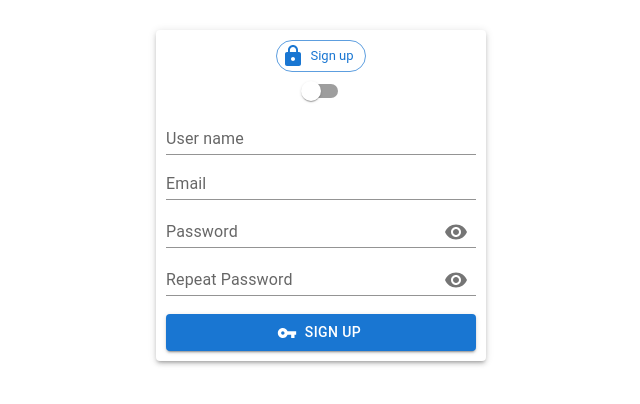
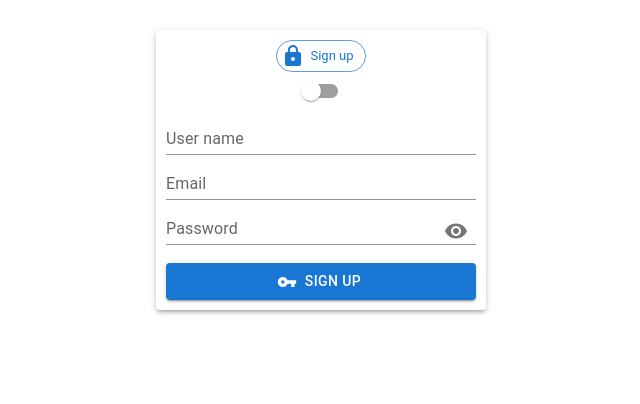
Before and after one commit to Michael-Zhinchyn/practice-react, a React (Create React App) app: page /practice-react/login in a window 1280 px wide. Shown: the top 404 px of the page, without its empty margins (319-959 px from the left). Built offline with nearby package versions, Linux system fonts and the light colour scheme.

Commit message:
update signupform

```diff
--- a/src/components/App.jsx
+++ b/src/components/App.jsx
@@ -1,9 +1,15 @@
-import AuthForm from 'pages/LoginPage';
+import AuthPage from 'pages/AuthPage';
+import { Routes, Route } from 'react-router-dom';
+import { NotFound } from './EmptyPage/emptyPage';
 
 export const App = () => {
   return (
     <div>
-      <AuthForm />
+      <Routes>
+        <Route path="/register" element={<AuthPage type="register" />} />
+        <Route path="/login" element={<AuthPage type="login" />} />
+        <Route path="*" element={<NotFound />} />
+      </Routes>
     </div>
   );
 };
--- /dev/null
+++ b/src/components/EmptyPage/emptyPage.js
@@ -0,0 +1,3 @@
+export const NotFound = () => {
+  return <p>Not Found</p>;
+};
--- a/src/components/LoginSignUp/login.js
+++ b/src/components/LoginSignUp/login.js
@@ -20,7 +20,7 @@ export const LoginForm = () => {
   };
   return (
     <div>
-      <p>
+      <div>
         <TextField
           id="standard-basic"
           label="Email"
@@ -28,8 +28,8 @@ export const LoginForm = () => {
           fullWidth
           size="small"
         />
-      </p>
-      <p>
+      </div>
+      <div>
         <FormControl sx={{ width: '100%' }} variant="standard">
           <InputLabel htmlFor="standard-adornment-password">
             Password
@@ -50,13 +50,13 @@ export const LoginForm = () => {
             }
           />
         </FormControl>
-      </p>
+      </div>
       <br></br>
-      <p>
+      <div>
         <Button fullWidth variant="contained" startIcon={<LoginIcon />}>
           log in
         </Button>
-      </p>
+      </div>
     </div>
   );
 };
--- a/src/components/LoginSignUp/signup.js
+++ b/src/components/LoginSignUp/signup.js
@@ -1,22 +1,42 @@
 import TextField from '@mui/material/TextField';
-import Input from '@mui/material/Input';
-import FormControl from '@mui/material/FormControl';
-import InputLabel from '@mui/material/InputLabel';
 import InputAdornment from '@mui/material/InputAdornment';
 import Visibility from '@mui/icons-material/Visibility';
 import VisibilityOff from '@mui/icons-material/VisibilityOff';
 import IconButton from '@mui/material/IconButton';
 import Button from '@mui/material/Button';
 import VpnKeyIcon from '@mui/icons-material/VpnKey';
+import * as yup from 'yup';
+import { useState } from 'react';
+import { useFormik } from 'formik';
 
-import { useState } from 'react';
+const validationSchema = yup.object({
+  name: yup.string('Enter your Name').required('Name is required'),
+  email: yup
+    .string('Enter your email')
+    .email('Enter a valid email')
+    .required('Email is required'),
+  password: yup
+    .string('Enter your password')
+    .min(8, 'Password should be of minimum 8 characters length')
+    .required('Password is required'),
+});
 
 export const SignUpForm = () => {
+  const [userData, setUserData] = useState(null);
+
+  const formik = useFormik({
+    initialValues: {
+      name: '',
+      email: '',
+      password: '',
+    },
+    validationSchema: validationSchema,
+    onSubmit: values => {
+      setUserData(values);
+    },
+  });
+
   const [showPassword, setShowPassword] = useState(false);
-
-  // const [userNameInput, setUserNameInput] = useState('');
-  // const [userEmail, setUserEmail] = useState('');
-  // const [userPassword, setUserPassword] = useState('');
 
   const handleClickShowPassword = () => setShowPassword(show => !show);
 
@@ -26,33 +46,50 @@ export const SignUpForm = () => {
 
   return (
     <div>
-      <p>
+      <form onSubmit={formik.handleSubmit}>
         <TextField
-          id="standard-basic"
+          fullWidth
+          id="name"
+          name="name"
           label="User name"
+          value={formik.values.name}
+          onChange={formik.handleChange}
+          onBlur={formik.handleBlur}
+          error={formik.touched.name && Boolean(formik.errors.name)}
+          helperText={formik.touched.name && formik.errors.name}
+          variant="standard"
+          size="small"
+        />
+
+        <TextField
+          id="email"
+          name="email"
+          label="Email"
+          value={formik.values.email}
+          onChange={formik.handleChange}
+          onBlur={formik.handleBlur}
+          error={formik.touched.email && Boolean(formik.errors.email)}
+          helperText={formik.touched.email && formik.errors.email}
           variant="standard"
           fullWidth
           size="small"
         />
-      </p>
-      <p>
+
         <TextField
-          id="standard-basic"
-          label="Email"
+          fullWidth
+          id="password"
+          name="password"
+          label="Password"
+          value={formik.values.password}
+          onChange={formik.handleChange}
+          onBlur={formik.handleBlur}
+          error={formik.touched.password && Boolean(formik.errors.password)}
+          helperText={formik.touched.password && formik.errors.password}
+          type={showPassword ? 'text' : 'password'}
           variant="standard"
-          fullWidth
           size="small"
-        />
-      </p>
-      <p>
-        <FormControl sx={{ width: '100%' }} variant="standard">
-          <InputLabel htmlFor="standard-adornment-password">
-            Password
-          </InputLabel>
-          <Input
-            id="standard-adornment-password"
-            type={showPassword ? 'text' : 'password'}
-            endAdornment={
+          InputProps={{
+            endAdornment: (
               <InputAdornment position="end">
                 <IconButton
                   aria-label="toggle password visibility"
@@ -62,38 +99,21 @@ export const SignUpForm = () => {
                   {showPassword ? <VisibilityOff /> : <Visibility />}
                 </IconButton>
               </InputAdornment>
-            }
-          />
-        </FormControl>
-      </p>
-      <p>
-        <FormControl sx={{ width: '100%' }} variant="standard">
-          <InputLabel htmlFor="standard-adornment-password">
-            Repeat Password
-          </InputLabel>
-          <Input
-            id="standard-adornment-password"
-            type={showPassword ? 'text' : 'password'}
-            endAdornment={
-              <InputAdornment position="end">
-                <IconButton
-                  aria-label="toggle password visibility"
-                  onClick={handleClickShowPassword}
-                  onMouseDown={handleMouseDownPassword}
-                >
-                  {showPassword ? <VisibilityOff /> : <Visibility />}
-                </IconButton>
-              </InputAdornment>
-            }
-          />
-        </FormControl>
-      </p>
-      <br></br>
-      <p>
-        <Button fullWidth variant="contained" startIcon={<VpnKeyIcon />}>
+            ),
+          }}
+        />
+
+        <br></br>
+        <br></br>
+        <Button
+          type="submit"
+          fullWidth
+          variant="contained"
+          startIcon={<VpnKeyIcon />}
+        >
           sign up
         </Button>
-      </p>
+      </form>
     </div>
   );
 };
--- a/src/index.js
+++ b/src/index.js
@@ -2,10 +2,13 @@ import React from 'react';
 import ReactDOM from 'react-dom/client';
 import { App } from 'components/App';
 import { GlobalStyle } from 'components/GlobalStyle';
+import { BrowserRouter } from 'react-router-dom';
 
 ReactDOM.createRoot(document.getElementById('root')).render(
   <React.StrictMode>
-    <App />
-    <GlobalStyle />
+    <BrowserRouter basename="/practice-react">
+      <App />
+      <GlobalStyle />
+    </BrowserRouter>
   </React.StrictMode>
 );
--- a/src/pages/LoginPage.js
+++ b/src/pages/AuthPage.js
@@ -4,16 +4,26 @@ import FaceIcon from '@mui/icons-material/Face';
 import LockIcon from '@mui/icons-material/Lock';
 import Switch from '@mui/material/Switch';
 import { useState } from 'react';
+import { useNavigate } from 'react-router';
 
 import { StyledFormWrapper } from './LoginPage.styled';
 import { SignUpForm } from 'components/LoginSignUp/signup';
 import { LoginForm } from 'components/LoginSignUp/login';
+import { type } from '@testing-library/user-event/dist/type';
 
-const AuthForm = () => {
-  const [checked, setChecked] = useState(false);
+const AuthPage = () => {
+  const navigate = useNavigate();
+  const [checked, setChecked] = useState(type === 'login');
 
   const handleChange = event => {
-    setChecked(event.target.checked);
+    const isChecked = event.target.checked;
+    setChecked(isChecked);
+
+    if (isChecked) {
+      navigate('/login');
+    } else {
+      navigate('/register');
+    }
   };
 
   return (
@@ -48,4 +58,4 @@ const AuthForm = () => {
   );
 };
 
-export default AuthForm;
+export default AuthPage;
```
Also changed, not shown: package.json (+8 -1 lines), src/components/Contacts/Contacts.jsx (added, +13 -0 lines), src/components/routes/routes.js (deleted, +0 -15 lines), 1 other file (tests, documents, lock files or other folders).
